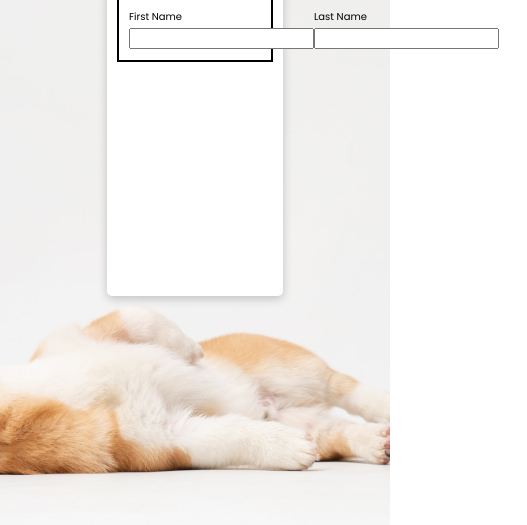
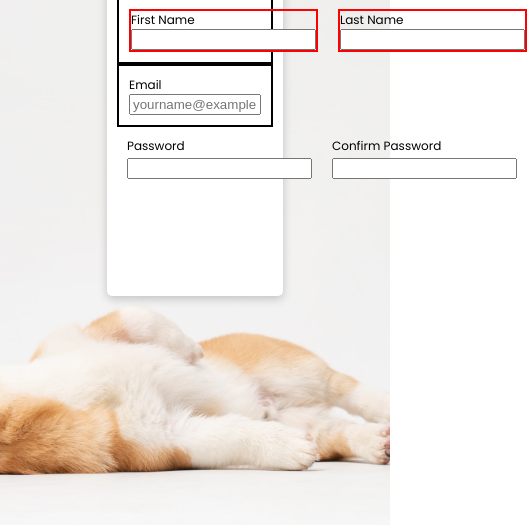
Before and after one commit to v-sudo29/sign-up-form, a plain HTML site: page index.html in a window 390 px wide. Shown: the part 305-830 px from the top of the page, 527 px wide, since content can reach past the window. Drawn offline with Linux system fonts and the light colour scheme.

Commit message:
Made first and last name inputs responsive

```diff
--- a/index.html
+++ b/index.html
@@ -17,11 +17,25 @@
             <div class="first-last-container">
                 <div class="first-name">
                     <label for="firstname">First Name</label>
-                    <input type="text" id="firstname">
+                    <input class="change-length" type="text" id="firstname">
                 </div>
                 <div class="last-name" id="lastname">
                     <label for="lastname">Last Name</label>
-                    <input type="text">
+                    <input class="change-length" type="text">
+                </div>
+            </div>
+            <div class="email-container">
+                <label for="email">Email</label>
+                <input type="email" id="email" name="usermail" placeholder="yourname@example.com">
+            </div>
+            <div class="password-container">
+                <div class="password1">
+                    <label for="pass1">Password</label>
+                    <input class="change-length" type="password" id="pass1">
+                </div>
+                <div class="password2">
+                    <label for="pass2">Confirm Password</label>
+                    <input class="change-length" type="password" id="pass2">
                 </div>
             </div>
         </div>
--- a/style.css
+++ b/style.css
@@ -12,7 +12,7 @@ body {
 }
 
 label {
-    font-size: 10px;
+    font-size: 12px;
     text-align: left;
     display: block;
 }
@@ -58,7 +58,40 @@ label {
 /* First Name and Last Name Container */
 .first-last-container {
     display: flex;
+    padding: 10px 10px;
+    gap: 20px;
+
+    border: 2px solid black;
+}
+
+.first-name {
+    flex: 1;
+    display: flex;
+    flex-direction: column;
+    border: 2px solid red;
+}
+
+.last-name {
+    flex: 1;
+    display: flex;
+    flex-direction: column;
+    border: 2px solid red;
+}
+
+
+/* Email Container */
+.email-container {
+    display: flex;
+    flex-direction: column;
+    padding: 10px 10px;
+
+    border: 2px solid black;
+}
+
+/* Password Container */
+.password-container {
+    display: flex;
     justify-content: space-between;
     padding: 10px 10px;
-    border: 2px solid black;
+    gap: 20px;
 }
```
